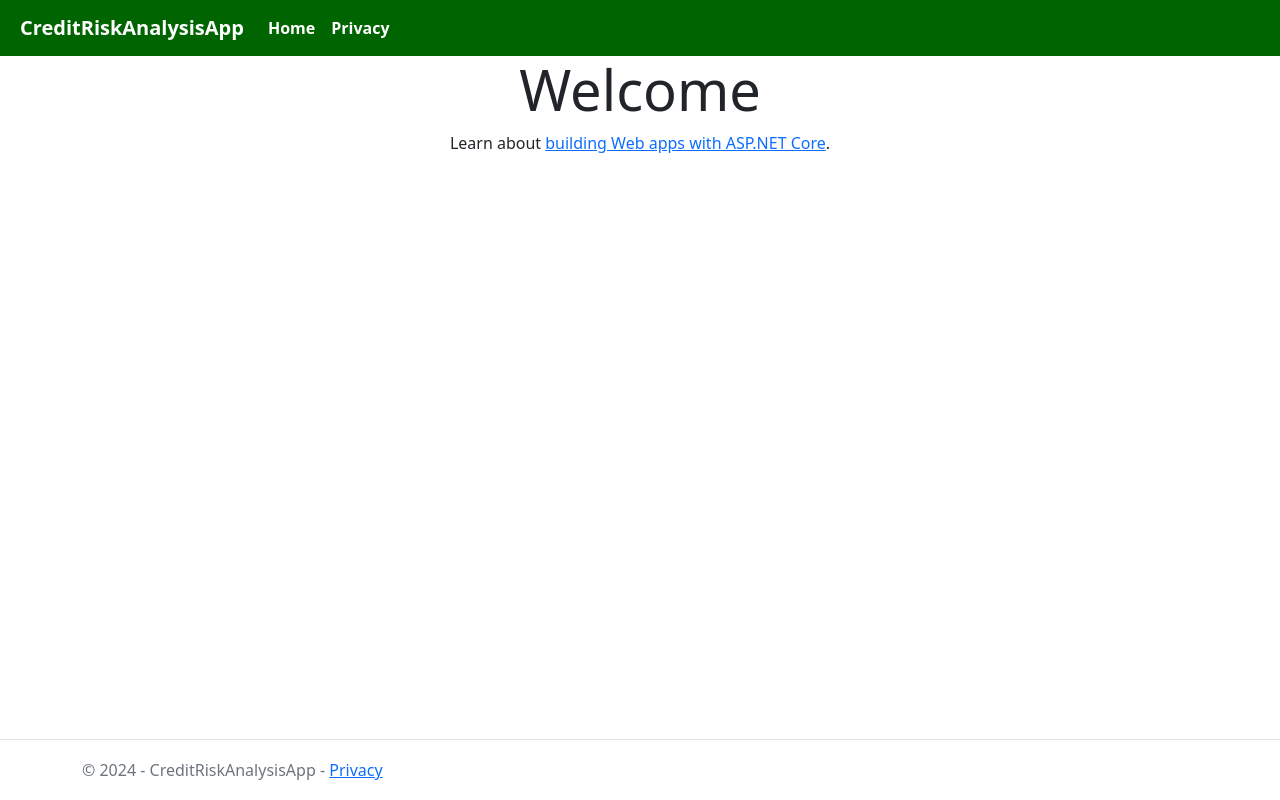
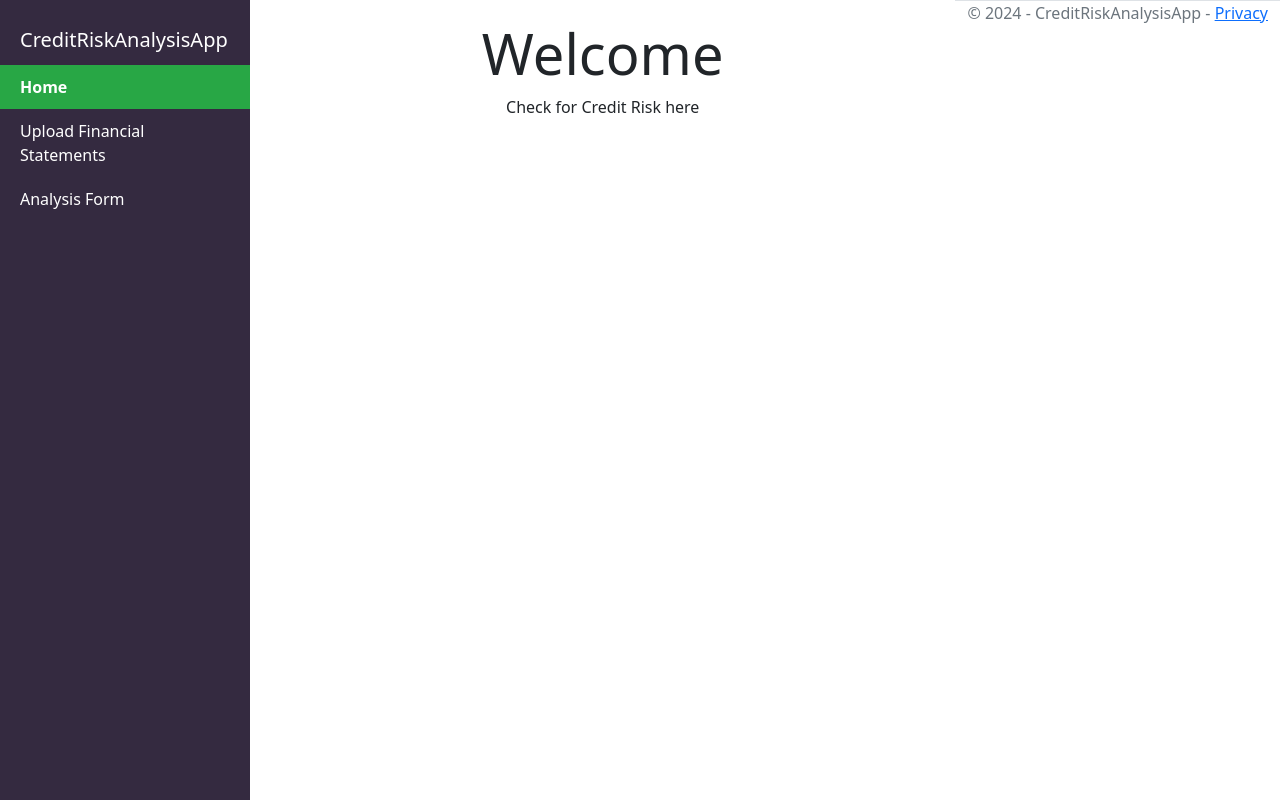
Before and after one commit to Y21E14/CreditRiskAnalysisApp, an ASP.NET Core app: page / in a window 1280 px wide. Run offline with ASP.NET Core 8, Linux system fonts and the light colour scheme; style sheets or scripts are compiled from the project's sources.

Commit message:
- upload financial statement - analysis form

```diff
--- a/Controllers/HomeController.cs
+++ b/Controllers/HomeController.cs
@@ -18,11 +18,6 @@ namespace CreditRiskAnalysisApp.Controllers
             return View();
         }
 
-        public IActionResult Privacy()
-        {
-            return View();
-        }
-
         [ResponseCache(Duration = 0, Location = ResponseCacheLocation.None, NoStore = true)]
         public IActionResult Error()
         {
--- a/Views/Home/Index.cshtml
+++ b/Views/Home/Index.cshtml
@@ -4,5 +4,5 @@
 
 <div class="text-center">
     <h1 class="display-4">Welcome</h1>
-    <p>Learn about <a href="https://learn.microsoft.com/aspnet/core">building Web apps with ASP.NET Core</a>.</p>
+    <p>Check for Credit Risk here</p>
 </div>
--- a/Views/Home/Privacy.cshtml
+++ /dev/null
@@ -1,6 +0,0 @@
-@{
-    ViewData["Title"] = "Privacy Policy";
-}
-<h1>@ViewData["Title"]</h1>
-
-<p>Use this page to detail your site's privacy policy.</p>
--- a/Views/Shared/_Layout.cshtml
+++ b/Views/Shared/_Layout.cshtml
@@ -6,55 +6,81 @@
     <title>@ViewData["Title"] - Credit Risk Analysis Application</title>
 
     <!-- Styles -->
-    <link rel="stylesheet" href="~/lib/bootstrap/dist/css/bootstrap.min.css" />
-    <link rel="stylesheet" href="~/css/site.css" asp-append-version="true" />
-    <link rel="stylesheet" href="~/CreditRiskAnalysisApp.styles.css" asp-append-version="true" />
+    <link href="~/lib/bootstrap/dist/css/bootstrap.min.css" rel="stylesheet" />
+    <link href="~/css/site.css" asp-append-version="true" rel="stylesheet" />
 
-    <!-- Inline Styles (Background) -->
-    <!-- <style>
+    <style>
         body {
-            background: url('@(Url.Content("~/images/rp-20.jpg"))') no-repeat center center fixed;
-            background-size: cover;
-            font-size: small;
+            display: flex;
+            height: 100vh; /* Full viewport height */
+            margin: 0;
+            overflow: hidden; /* Prevent unnecessary scrollbars */
         }
-    </style>-->
+
+        /* Sidebar styles */
+        .sidebar {
+            background-color: #342a40; /* Dark grey */
+            color: white;
+            width: 250px;
+            padding: 15px 0;
+            display: flex;
+            flex-direction: column;
+            height: 100%; /* full height side bar */
+        }
+
+            .sidebar a {
+                color: white;
+                text-decoration: none;
+                padding: 10px 20px;
+                display: block;
+            }
+
+                .sidebar a:hover {
+                    background-color: #495057; /* Lighter grey on hover */
+                }
+
+            .sidebar .active {
+                background-color: #28a745; /* Green for active item */
+                font-weight: bold;
+            }
+
+            /* Content area */
+            .content {
+                flex: 1;
+                padding: 20px;
+                overflow-y: auto;
+            }
+
+
+    </style>
 </head>
 <body>
-    <header>
-        <nav class="navbar navbar-expand-sm navbar-dark ps-2 fw-bold" style="background-color: darkgreen;">
-            <div class="container-fluid">
-                <a class="navbar-brand" asp-area="" asp-controller="Home" asp-action="Index">CreditRiskAnalysisApp</a>
-                <button class="navbar-toggler" type="button" data-bs-toggle="collapse" data-bs-target=".navbar-collapse" aria-controls="navbarSupportedContent"
-                        aria-expanded="false" aria-label="Toggle navigation">
-                    <span class="navbar-toggler-icon"></span>
-                </button>
-                <div class="navbar-collapse collapse d-sm-inline-flex justify-content-between">
-                    <ul class="navbar-nav flex-grow-1">
-                        <li class="nav-item">
-                            <a class="nav-link text-white" asp-area="" asp-controller="Home" asp-action="Index">Home</a>
-                        </li>
-                        <li class="nav-item">
-                            <a class="nav-link text-white" asp-area="" asp-controller="Home" asp-action="Privacy">Privacy</a>
-                        </li>
-                    </ul>
-                </div>
-            </div>
-        </nav>
-    </header>
-    <div class="container">
+    <!-- Sidebar -->
+    <div class="sidebar">
+        <a class="navbar-brand" asp-area="" asp-controller="Home" asp-action="Index">CreditRiskAnalysisApp</a>
+        <a class="nav-link text-white @(ViewContext.RouteData.Values["controller"]?.ToString() == "Home" && ViewContext.RouteData.Values["action"]?.ToString() == "Index" ? "active" : "")" asp-area="" asp-controller="Home" asp-action="Index">Home</a>
+        <a class="nav-link text-white @(ViewContext.RouteData.Values["controller"]?.ToString() == "FinancialDocuments" && ViewContext.RouteData.Values["action"]?.ToString() == "Upload" ? "active" : "")" asp-area="" asp-controller="FinancialDocuments" asp-action="Upload">Upload Financial Statements</a>
+        <a class="nav-link text-white @(ViewContext.RouteData.Values["controller"]?.ToString() == "AnalysisForm" && ViewContext.RouteData.Values["action"]?.ToString() == "InputForm" ? "active" : "")" asp-area="" asp-controller="AnalysisForm" asp-action="InputForm">Analysis Form</a>
+    </div>
+
+
+
+    <!-- Main Content -->
+    <div class="content">
         <main role="main" class="pb-3">
             @RenderBody()
         </main>
     </div>
 
+    <!-- Footer -->
     <footer class="border-top footer text-muted">
         <div class="container">
-            &copy; 2024 - CreditRiskAnalysisApp - <a asp-area="" asp-controller="Home" asp-action="Privacy">Privacy</a>
+            &copy; 2024 - CreditRiskAnalysisApp - <a href="~/Privacy">Privacy</a>
         </div>
     </footer>
+
+    <!-- Scripts -->
     <script src="~/lib/jquery/dist/jquery.min.js"></script>
     <script src="~/lib/bootstrap/dist/js/bootstrap.bundle.min.js"></script>
-    <script src="~/js/site.js" asp-append-version="true"></script>
-    @await RenderSectionAsync("Scripts", required: false)
 </body>
 </html>
```
Also changed, not shown: Controllers/AnalysisFormController.cs (added, +13 -0 lines), Controllers/FinancialDocumentsController.cs (+35 -2 lines), Models/AnalysisInput.cs (added, +8 -0 lines), Views/AnalysisForm/InputForm.cshtml (added, +27 -0 lines), Views/Shared/Upload.cshtml (added, +20 -0 lines), 1 other file.
